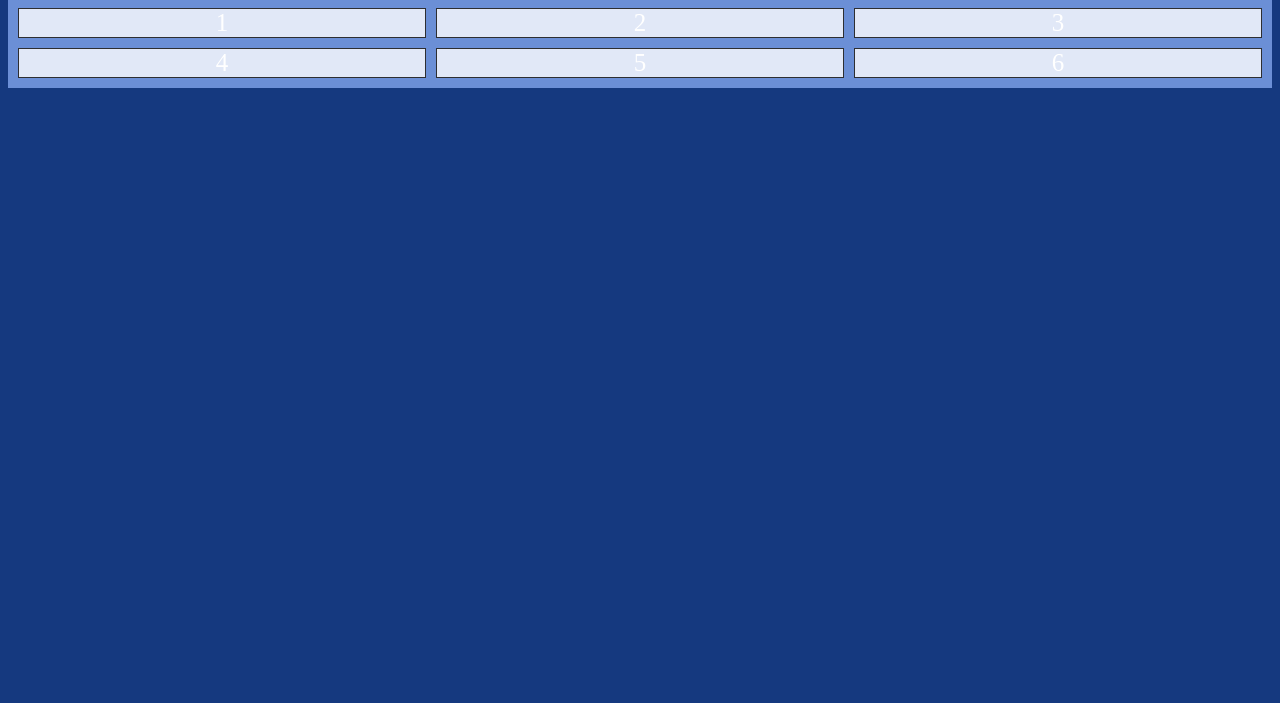
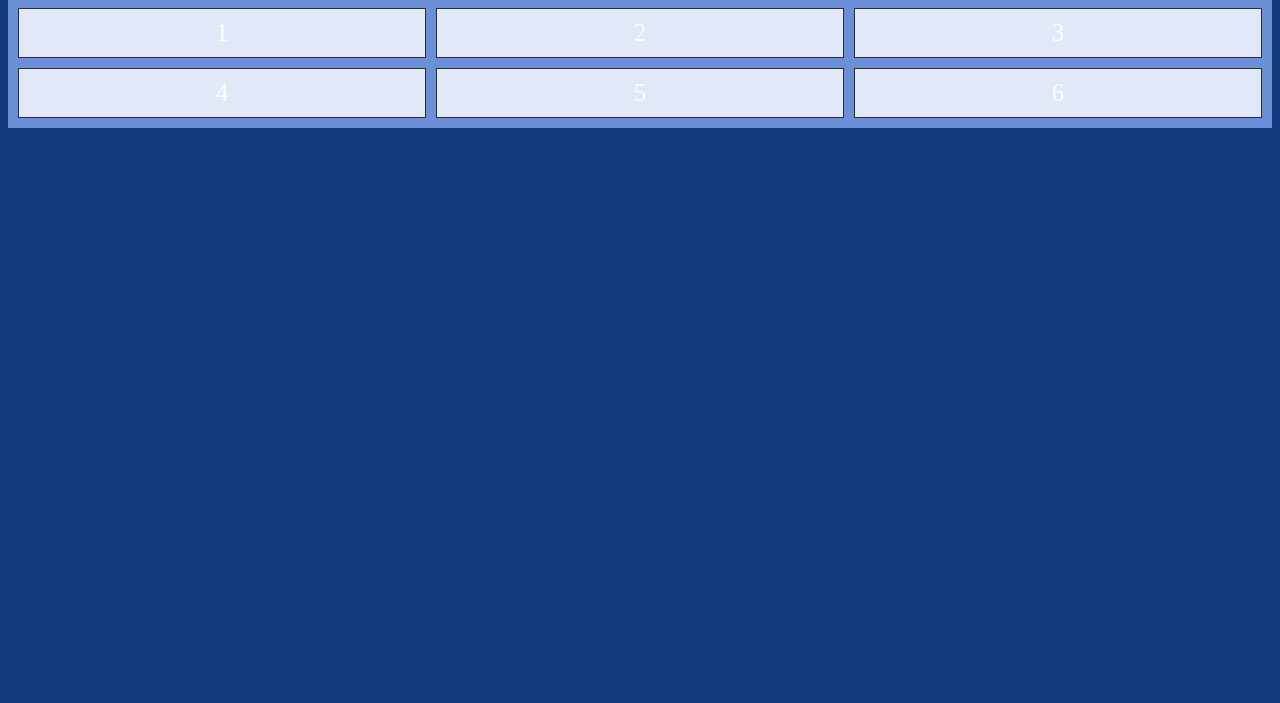
Before and after one commit to JustinGillmor/JustinGillmorPage, a plain HTML site: page index.html in a window 1280 px wide. Shown: the part 97-800 px from the top of the page. Drawn offline with Linux system fonts and the light colour scheme.

Commit message:
attempt 2

```diff
--- a/index.html
+++ b/index.html
@@ -15,12 +15,12 @@
                 Welcome! This is an initial commit to get the Github pages up and running.
             <div>
             <div class="grid-container">
-                <div class="grid-item1">1</div>
-                <div class="grid-item2">2</div>
-                <div class="grid-item3">3</div>
-                <div class="grid-item4">4</div>
-                <div class="grid-item5">5</div>
-                <div class="grid-item6">6</div>
+                <div class="grid-item">1</div>
+                <div class="grid-item">2</div>
+                <div class="grid-item">3</div>
+                <div class="grid-item">4</div>
+                <div class="grid-item">5</div>
+                <div class="grid-item">6</div>
             </div>
         <div>
     </body>
--- a/styles.css
+++ b/styles.css
@@ -21,45 +21,11 @@ body {
     padding: 10px;
 }
 
-.grid-item1 {
+.grid-item {
     background-color: rgba(255, 255, 255, 0.8);
     border: 1px solid rgba(0, 0, 0, 0.8);
     font-size: 25px;
-    text-align: center;
-}
-
-.grid-item2 {
-    background-color: rgba(255, 255, 255, 0.8);
-    border: 1px solid rgba(0, 0, 0, 0.8);
-    font-size: 25px;
-    text-align: center;
-}
-
-.grid-item3 {
-    background-color: rgba(255, 255, 255, 0.8);
-    border: 1px solid rgba(0, 0, 0, 0.8);
-    font-size: 25px;
-    text-align: center;
-}
-
-.grid-item4 {
-    background-color: rgba(255, 255, 255, 0.8);
-    border: 1px solid rgba(0, 0, 0, 0.8);
-    font-size: 25px;
-    text-align: center;
-}
-
-.grid-item5 {
-    background-color: rgba(255, 255, 255, 0.8);
-    border: 1px solid rgba(0, 0, 0, 0.8);
-    font-size: 25px;
-    text-align: center;
-}
-
-.grid-item6 {
-    background-color: rgba(255, 255, 255, 0.8);
-    border: 1px solid rgba(0, 0, 0, 0.8);
-    font-size: 25px;
+    padding: 10px;
     text-align: center;
 }
 
```
